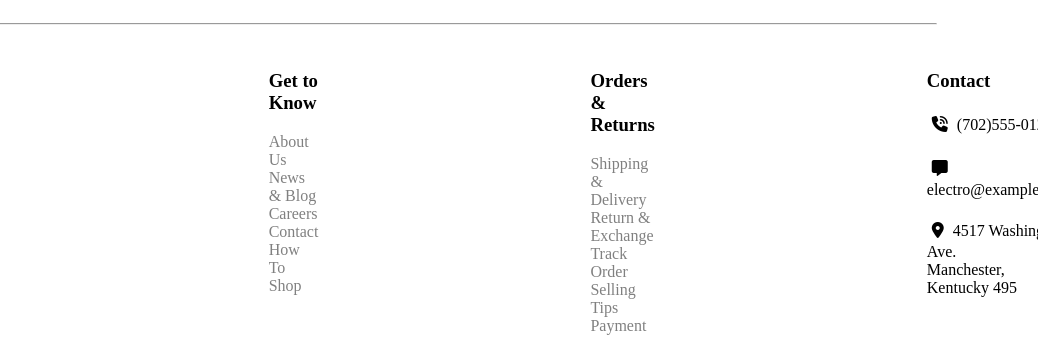
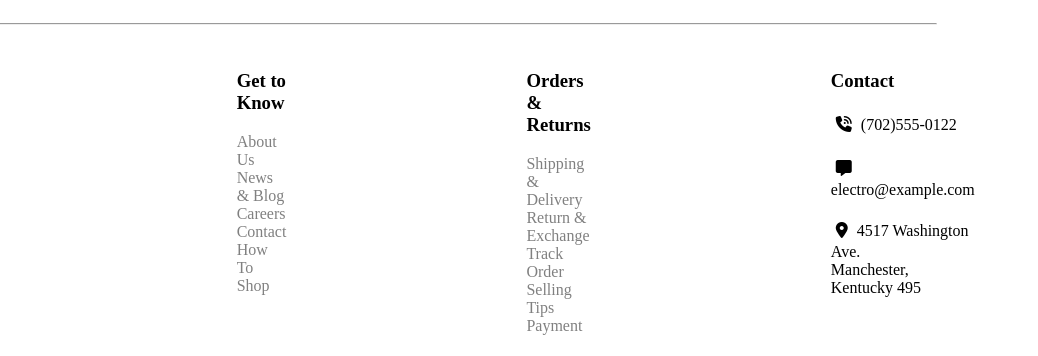
Before and after one commit to HOSEWELL/practice, a plain HTML site: page index.html in a window 1280 px wide. Shown: the part 3784-4140 px from the top of the page, 242-1280 px from the left. Drawn offline with Linux system fonts and the light colour scheme.

Commit message:
changes on files

```diff
--- a/index.css
+++ b/index.css
@@ -202,7 +202,7 @@ main{
 }
 .lastcontent{
     display: flex;
-    column-gap: 17em;
+    column-gap: 15em;
 
 }
 .lastcontent div li{
```
